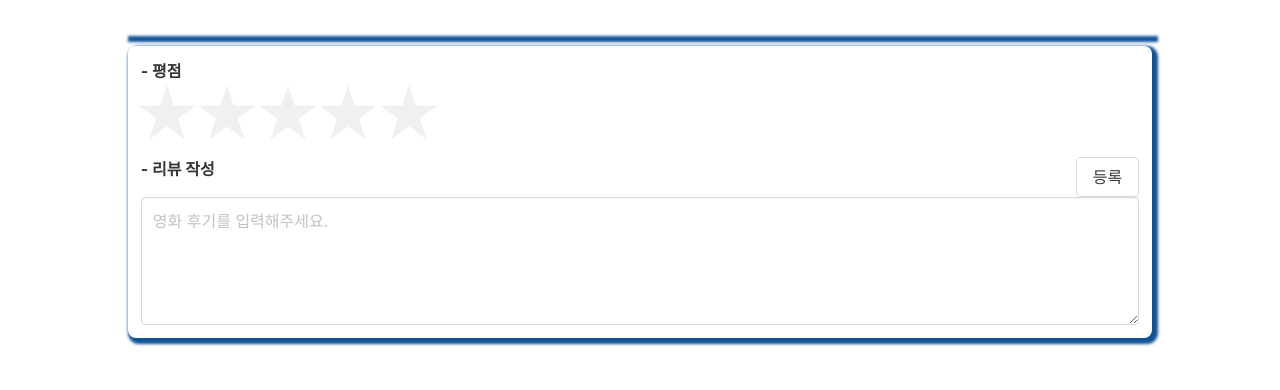
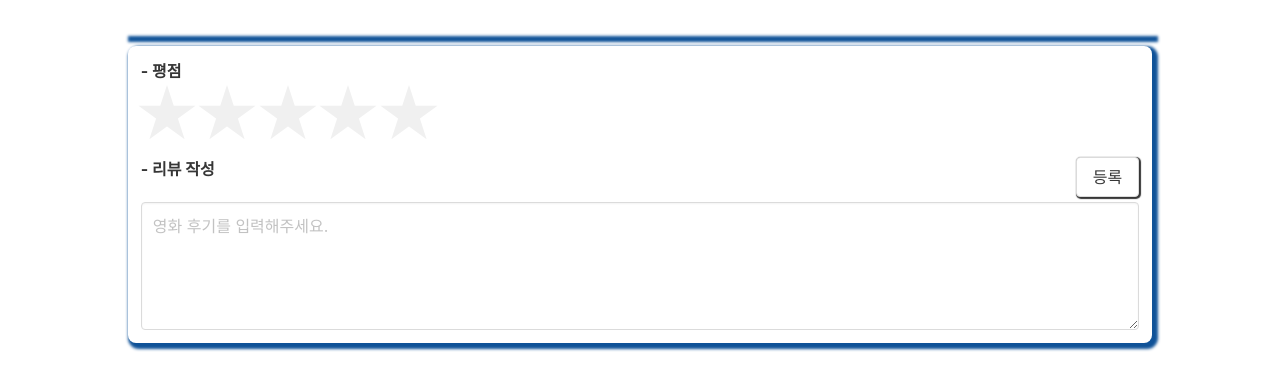
Before and after one commit to HangHae99-team9/Hanghae_week1, a Flask app: page /reviews in a window 1280 px wide. Shown: the part 92-482 px from the top of the page. Run offline with Flask 2, Linux system fonts and the light colour scheme; data that the repository does not hold is empty; some libraries are stand-ins or nearby versions.

Commit message:
Update mainStyle.css

```diff
--- a/static/css/mainStyle.css
+++ b/static/css/mainStyle.css
@@ -29,7 +29,7 @@ body {
 .movie-information-wrap {
     display: inline-block;
     position: relative;
-    padding-left: 10%;
+    padding-left: 5%;
 }
 .movie_age{
     font-size: 15px;
@@ -66,6 +66,8 @@ body {
 }
 .review-btn{
     float: right;
+    margin-bottom: 5px;
+    box-shadow: 1px 1px 1px 1px;
 }
 .review-board {
     width: 70%;
```
